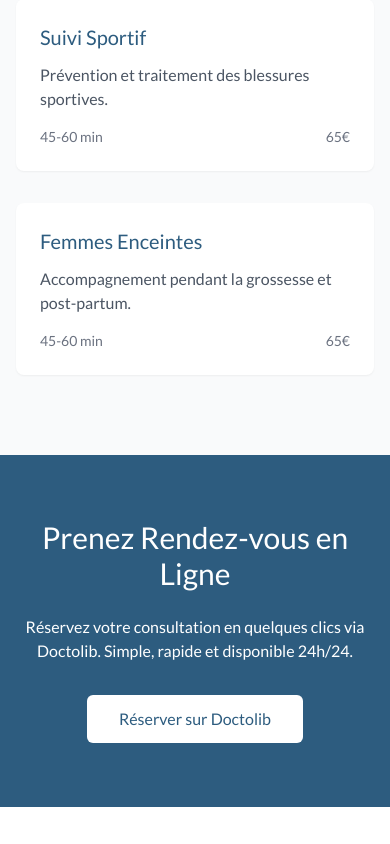
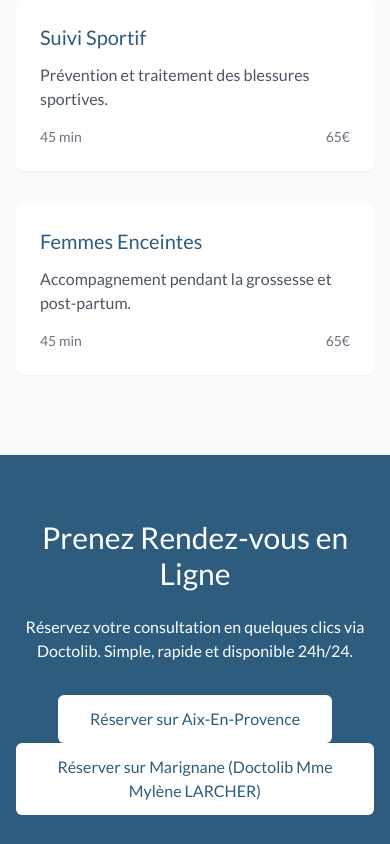
Before and after one commit to Mouflon23/scriva-osteopathe, an Astro site: page / in a window 390 px wide. Shown: the part 2080-2924 px from the top of the page. Built offline with nearby package versions, Linux system fonts and the light colour scheme; Astro itself is replaced by a stand-in of ours.

Commit message:
Update Services MobileMenu and BookingCTA

```diff
--- a/src/components/BookingCTA.astro
+++ b/src/components/BookingCTA.astro
@@ -8,12 +8,21 @@
       Réservez votre consultation en quelques clics via Doctolib. Simple, rapide et disponible 24h/24.
     </p>
     <a
-      href="https://www.doctolib.fr/"
+      href="https://www.doctolib.fr/osteopathe/aix-en-provence/melissa-scriva"
       target="_blank"
       rel="noopener noreferrer"
       class="inline-block bg-white text-primary px-8 py-3 rounded-md hover:bg-gray-100 transition-colors"
     >
-      Réserver sur Doctolib
+      Réserver sur Aix-En-Provence
+    </a>
+    <a
+      href="https://www.doctolib.fr/osteopathe/vitrolles/mylene-larcher"
+      target="_blank"
+      rel="noopener noreferrer"
+      class="inline-block bg-white text-primary px-8 py-3 rounded-md hover:bg-gray-100 transition-colors"
+    >
+      Réserver sur Marignane
+      (Doctolib Mme Mylène LARCHER)
     </a>
   </div>
 </section>
--- a/src/components/MobileMenu.astro
+++ b/src/components/MobileMenu.astro
@@ -50,7 +50,7 @@ const { navItems } = Astro.props;
 
   function toggleMenu(show: boolean) {
     if (mobileMenu) {
-      mobileMenu.style.transform = show ? 'translateX(0)' : 'translateX(100%)';
+      mobileMenu.style.transform = show ? 'translateX(0)' : 'translateX(0)';
     }
   }
 
--- a/src/components/Services.astro
+++ b/src/components/Services.astro
@@ -3,7 +3,7 @@ const services = [
   {
     title: 'Consultation Classique',
     description: 'Bilan complet et traitement adapté à vos besoins spécifiques.',
-    duration: '45-60 min',
+    duration: '45 min',
     price: '65€'
   },
   {
@@ -15,13 +15,13 @@ const services = [
   {
     title: 'Suivi Sportif',
     description: 'Prévention et traitement des blessures sportives.',
-    duration: '45-60 min',
+    duration: '45 min',
     price: '65€'
   },
   {
     title: 'Femmes Enceintes',
     description: 'Accompagnement pendant la grossesse et post-partum.',
-    duration: '45-60 min',
+    duration: '45 min',
     price: '65€'
   }
 ];
```
